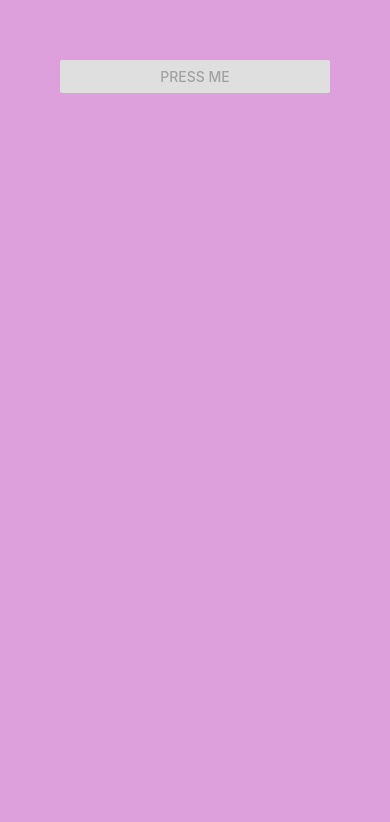
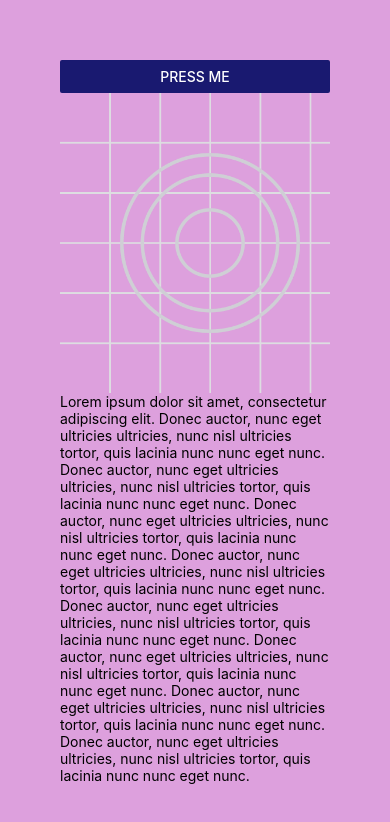
Before and after one commit to GabTheGreat25/Mobile-Prac-React-Native, a React Native app: screen / in a window 390 px wide. Shown: the top 822 px of the page. Built offline with nearby package versions, Linux system fonts and the light colour scheme.

Commit message:
Simple Pressable

```diff
--- a/App.js
+++ b/App.js
@@ -1,4 +1,4 @@
-import { Button, View } from "react-native";
+import { Image, Pressable, ScrollView, Text, View, Button } from "react-native";
 const logoImg = require("./assets/adaptive-icon.png");
 
 export default function App() {
@@ -7,10 +7,34 @@ export default function App() {
       <View style={{ flex: 1, backgroundColor: "plum", padding: 60 }}>
         <Button
           title="Press Me"
-          onPress={() => console.log("I am pressed!")}
+          onPress={() => console.log("Button pressed!")}
           color="midnightblue"
-          disabled={true}
+          disabled={false}
         />
+        <ScrollView>
+          <Pressable onPress={() => console.log("Image pressed!")}>
+            <Image source={logoImg} style={{ width: 300, height: 300 }} />
+          </Pressable>
+          <Pressable onPress={() => console.log("Text pressed!")}>
+            <Text>
+              Lorem ipsum dolor sit amet, consectetur adipiscing elit. Donec
+              auctor, nunc eget ultricies ultricies, nunc nisl ultricies tortor,
+              quis lacinia nunc nunc eget nunc. Donec auctor, nunc eget
+              ultricies ultricies, nunc nisl ultricies tortor, quis lacinia nunc
+              nunc eget nunc. Donec auctor, nunc eget ultricies ultricies, nunc
+              nisl ultricies tortor, quis lacinia nunc nunc eget nunc. Donec
+              auctor, nunc eget ultricies ultricies, nunc nisl ultricies tortor,
+              quis lacinia nunc nunc eget nunc. Donec auctor, nunc eget
+              ultricies ultricies, nunc nisl ultricies tortor, quis lacinia nunc
+              nunc eget nunc. Donec auctor, nunc eget ultricies ultricies, nunc
+              nisl ultricies tortor, quis lacinia nunc nunc eget nunc. Donec
+              auctor, nunc eget ultricies ultricies, nunc nisl ultricies tortor,
+              quis lacinia nunc nunc eget nunc. Donec auctor, nunc eget
+              ultricies ultricies, nunc nisl ultricies tortor, quis lacinia nunc
+              nunc eget nunc.
+            </Text>
+          </Pressable>
+        </ScrollView>
       </View>
     </>
   );
```
